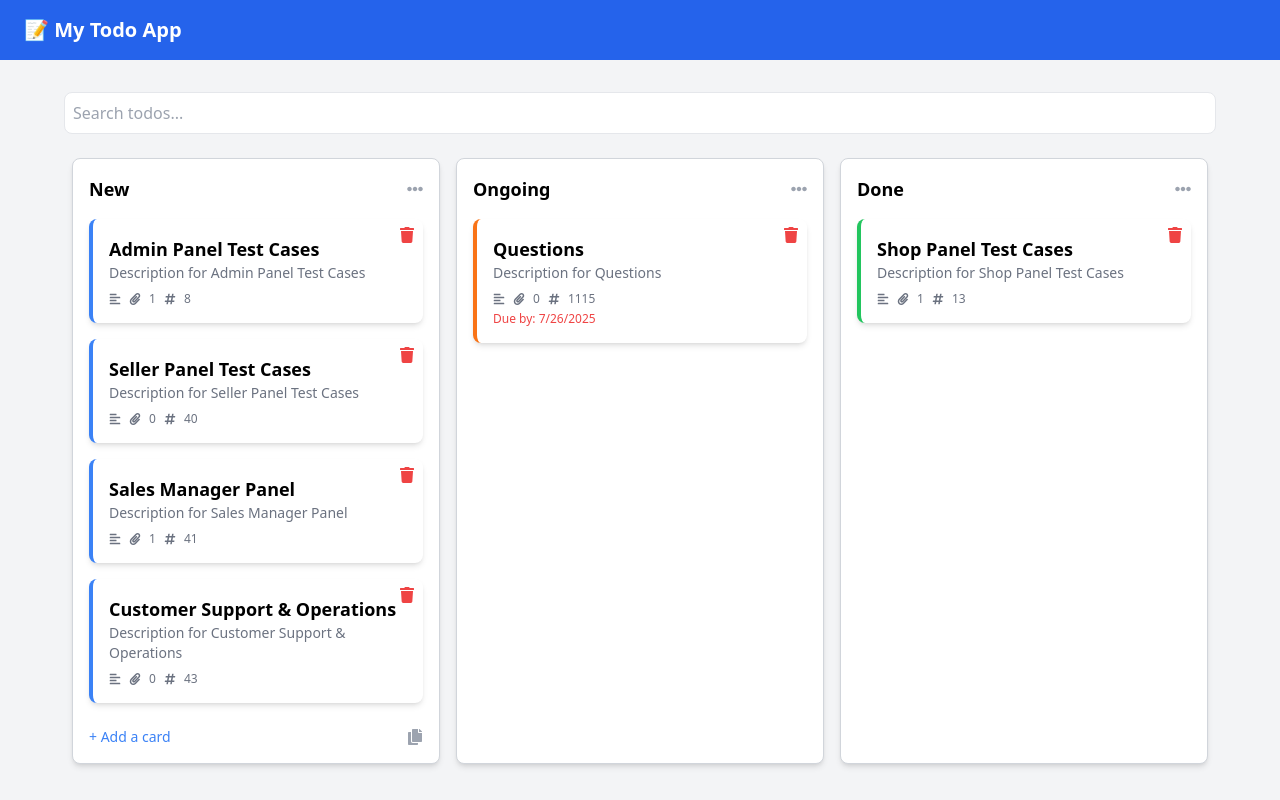
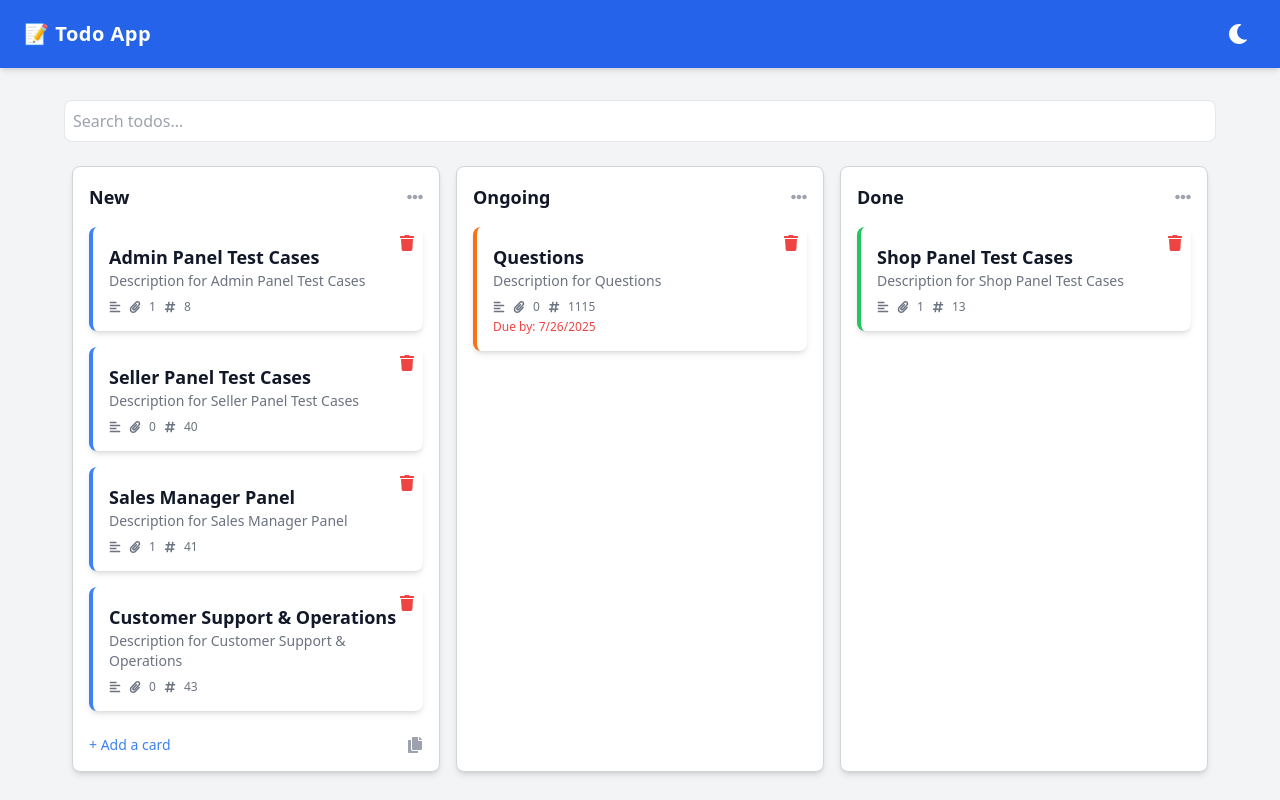
Before and after one commit to HussainShafayet/todo, a React (Create React App) app: page / in a window 1280 px wide. Shown: the top 800 px of the page. Built offline with nearby package versions, Linux system fonts and the light colour scheme.

Commit message:
all page them apply

```diff
--- a/src/components/Column.js
+++ b/src/components/Column.js
@@ -12,9 +12,11 @@ const Column = ({ id, title, todos }) => {
   const { moveTodo, toggleForm, copyLastCardValues, showAddTodoForm } = useTodo();
    const { setNodeRef, isOver } = useDroppable({ id });
   return (
-    <div ref={setNodeRef} className={`flex flex-col w-full md:w-1/3 p-4 border rounded-lg m-2 shadow-md bg-white transition-all duration-200 ${
-        isOver ? 'border-blue-500 bg-blue-50' : 'border-gray-300'
-      }`}>
+    <div ref={setNodeRef} className={`flex flex-col w-full md:w-1/3 p-4 border rounded-lg m-2 shadow-md
+              bg-white dark:bg-gray-800
+              text-gray-900 dark:text-gray-100
+              transition-all duration-200
+              ${isOver ? 'border-blue-500 bg-blue-50 dark:bg-blue-900' : 'border-gray-300 dark:border-gray-700'}`}>
       <Header title={title} />
       <div className="flex flex-col gap-2 mb-4">
         {title === 'New' && (
--- a/src/components/ConfirmModal.js
+++ b/src/components/ConfirmModal.js
@@ -27,23 +27,23 @@ const ConfirmModal = ({
     <AnimatePresence>
       <motion.div
         key="backdrop"
-        className="fixed inset-0 bg-black bg-opacity-50 flex justify-center items-center z-50"
+        className="fixed inset-0 bg-black/50 flex justify-center items-center z-50"
         initial={{ opacity: 0 }}
         animate={{ opacity: 1 }}
         exit={{ opacity: 0 }}
         onClick={onCancel}
+        role="dialog"
         aria-modal="true"
-        role="dialog"
         aria-labelledby="confirm-dialog-title"
         aria-describedby="confirm-dialog-description"
       >
         <motion.div
-          className="bg-white rounded-lg p-6 max-w-sm w-full shadow-lg"
+          className="bg-white dark:bg-gray-800 rounded-lg p-6 max-w-sm w-full shadow-xl text-gray-900 dark:text-gray-100"
           initial={{ scale: 0.9, opacity: 0 }}
           animate={{ scale: 1, opacity: 1 }}
           exit={{ scale: 0.9, opacity: 0 }}
-          onClick={(e) => e.stopPropagation()} // Prevent closing when clicking inside modal
-          tabIndex={-1} // Allow focus for accessibility
+          onClick={(e) => e.stopPropagation()}
+          tabIndex={-1}
         >
           <h2 id="confirm-dialog-title" className="text-lg font-bold mb-4">
             Confirm
@@ -54,7 +54,7 @@ const ConfirmModal = ({
           <div className="flex justify-end gap-4">
             <button
               onClick={onCancel}
-              className="px-4 py-2 rounded bg-gray-300 hover:bg-gray-400 focus:outline-none focus:ring-2 focus:ring-gray-500"
+              className="px-4 py-2 rounded bg-gray-300 hover:bg-gray-400 dark:bg-gray-600 dark:hover:bg-gray-500 focus:outline-none focus:ring-2 focus:ring-gray-500"
               aria-label="Cancel deletion"
             >
               Cancel
--- a/src/components/Footer.js
+++ b/src/components/Footer.js
@@ -2,8 +2,11 @@ import React from 'react';
 
 const Footer = () => {
   return (
-    <footer className="bg-gray-200 text-center text-sm text-gray-600 py-4 mt-4">
-      © {new Date().getFullYear()} My Todo App. All rights reserved.
+    <footer
+      className="bg-gray-200 dark:bg-gray-800 text-center text-sm text-gray-600 dark:text-gray-400 py-4 mt-4"
+      role="contentinfo"
+    >
+      © {new Date().getFullYear()} <span className="font-medium">Todo App</span>. All rights reserved.
     </footer>
   );
 };
--- a/src/components/Layout.js
+++ b/src/components/Layout.js
@@ -4,15 +4,14 @@ import Footer from './Footer';
 
 const Layout = ({ children }) => {
   return (
-    <div className="flex flex-col min-h-screen">
-      <Navbar />
+   <div className="flex flex-col min-h-screen bg-gray-100 text-gray-900 dark:bg-gray-900 dark:text-white transition-colors duration-300">
+  <Navbar />
+  <main className="flex-grow p-4">
+    {children}
+  </main>
+  <Footer />
+</div>
 
-      <main className="flex-grow p-4 bg-gray-100">
-        {children}
-      </main>
-
-      <Footer />
-    </div>
   );
 };
 
--- a/src/components/Navbar.js
+++ b/src/components/Navbar.js
@@ -1,9 +1,26 @@
 import React from 'react';
+import { useTheme } from '../context/ThemeContext';
+import { FaSun, FaMoon } from 'react-icons/fa';
 
 const Navbar = () => {
+  const { theme, toggleTheme } = useTheme();
+
   return (
-    <nav className="bg-blue-600 text-white px-6 py-4 shadow-md">
-      <h1 className="text-xl font-bold">📝 My Todo App</h1>
+    <nav
+      className="bg-blue-600 dark:bg-gray-900 text-white px-6 py-4 shadow-md flex justify-between items-center"
+      role="navigation"
+      aria-label="Main navigation"
+    >
+      <h1 className="text-xl font-bold tracking-wide">📝 Todo App</h1>
+
+      <button
+        onClick={toggleTheme}
+        className="text-xl p-2 rounded hover:bg-blue-500 dark:hover:bg-gray-700 transition-colors duration-200"
+        aria-label={`Switch to ${theme === 'dark' ? 'light' : 'dark'} theme`}
+        title={`Switch to ${theme === 'dark' ? 'light' : 'dark'} theme`}
+      >
+        {theme === 'dark' ? <FaSun /> : <FaMoon />}
+      </button>
     </nav>
   );
 };
--- a/src/components/SearchBar.js
+++ b/src/components/SearchBar.js
@@ -1,15 +1,19 @@
 import React from 'react';
-import {useTodo} from '../context/TodoContext';
+import { useTodo } from '../context/TodoContext';
 
 const SearchBar = () => {
-    const {searchTerm, setSearchTerm} = useTodo();
+  const { searchTerm, setSearchTerm } = useTodo();
+
   return (
     <input
       type="search"
       placeholder="Search todos..."
       value={searchTerm}
       onChange={(e) => setSearchTerm(e.target.value)}
-      className="w-full max-w-6xl p-2 mb-4 border rounded-lg"
+      className="w-full max-w-6xl p-2 mb-4 border rounded-lg
+                 bg-white text-gray-900 placeholder-gray-400
+                 dark:bg-gray-800 dark:text-gray-100 dark:placeholder-gray-500
+                 dark:border-gray-600 transition-colors duration-300 focus:outline-none focus:ring focus:ring-blue-300"
       aria-label="Search todos"
     />
   );
--- a/src/components/TodoBoard.js
+++ b/src/components/TodoBoard.js
@@ -7,7 +7,7 @@ import SearchBar from "./SearchBar";
 
 const TodoBoard = () => {
   const [activeTodo, setActiveTodo] = useState(null);
-  const { todos, moveTodo,copyLastCardValues} = useTodo();
+  const { todos, moveTodo, copyLastCardValues } = useTodo();
 
   const handleDragStart = (event) => {
     const { active } = event;
@@ -35,8 +35,13 @@ const TodoBoard = () => {
 
   return (
     <DndContext onDragEnd={handleDragEnd} onDragStart={handleDragStart}>
-      <div className="flex flex-col items-center p-4 bg-gray-100 min-h-screen">
-        <SearchBar  />
+      <div className="flex flex-col items-center p-4 min-h-screen
+                      bg-gray-100 text-gray-900
+                      dark:bg-gray-900 dark:text-white
+                      transition-colors duration-300">
+
+        <SearchBar />
+
         <div className="flex flex-col md:flex-row justify-between w-full max-w-6xl">
           {["New", "Ongoing", "Done"].map((status) => (
             <Column
--- a/src/components/TodoItem.js
+++ b/src/components/TodoItem.js
@@ -17,9 +17,7 @@ const TodoItem = ({ todo }) => {
   const menuRef = useRef(null);
   const [isModalOpen, setIsModalOpen] = useState(false);
 
-  const { attributes, listeners, setNodeRef } = useDraggable({
-    id: todo.id,
-  });
+  const { attributes, listeners, setNodeRef } = useDraggable({ id: todo.id });
 
   useEffect(() => {
     if (status === 'Ongoing' && dueDate && new Date(dueDate) < new Date()) {
@@ -29,7 +27,7 @@ const TodoItem = ({ todo }) => {
 
   const toggleMenu = useCallback((e) => {
     e.preventDefault();
-    setShowMenu(prev => !prev);
+    setShowMenu((prev) => !prev);
   }, []);
 
   const handleClickOutside = useCallback((e) => {
@@ -41,21 +39,20 @@ const TodoItem = ({ todo }) => {
   useEffect(() => {
     if (showMenu) {
       document.addEventListener('mousedown', handleClickOutside);
-    } else {
-      document.removeEventListener('mousedown', handleClickOutside);
     }
     return () => {
       document.removeEventListener('mousedown', handleClickOutside);
     };
   }, [showMenu, handleClickOutside]);
 
-  const handleStatusChange = useCallback((newStatus) => {
+  const handleStatusChange = useCallback(
+    (newStatus) => {
       const updatedDate = newStatus === 'Ongoing' ? selectedDate : null;
       moveTodo(id, newStatus, updatedDate);
       setShowMenu(false);
-  }, [id, moveTodo, selectedDate]);
-
-
+    },
+    [id, moveTodo, selectedDate]
+  );
 
   const openModal = () => setIsModalOpen(true);
   const closeModal = () => setIsModalOpen(false);
@@ -72,15 +69,17 @@ const TodoItem = ({ todo }) => {
       exit={{ opacity: 0, scale: 0.95 }}
       transition={{ duration: 0.3 }}
       ref={setNodeRef}
-      className={`relative p-4 mb-2 border-l-4 rounded-lg bg-white shadow-md cursor-grab ${getStatusColor(status)}`}
       onContextMenu={toggleMenu}
+      className={`relative p-4 mb-2 border-l-4 rounded-lg shadow-md cursor-grab transition-colors duration-300
+        bg-white dark:bg-gray-800 text-gray-900 dark:text-gray-100
+        ${getStatusColor(status)}
+      `}
     >
       <div {...listeners} {...attributes}>
+        <h2 className="text-lg font-bold">{title}</h2>
+        <p className="text-sm text-gray-500 dark:text-gray-300">{description}</p>
 
-        <h2 className="text-lg font-bold">{title}</h2>
-        <p className="text-sm text-gray-500">{description}</p>
-
-        <div className="flex items-center mt-2 text-gray-500 text-xs gap-2">
+        <div className="flex items-center mt-2 text-gray-500 dark:text-gray-400 text-xs gap-2">
           <FaAlignLeft />
           <FaPaperclip />
           <span>{attachments}</span>
@@ -126,22 +125,23 @@ const TodoItem = ({ todo }) => {
   );
 };
 
-
-const ContextMenu = React.forwardRef(({ currentStatus, selectedDate, onDateChange, onSelectStatus }, ref) => {
+const ContextMenu = React.forwardRef(
+  ({ currentStatus, selectedDate, onDateChange, onSelectStatus }, ref) => {
     const options = getNextStatusOptions(currentStatus);
 
     return (
       <div
         ref={ref}
-      className="absolute top-10 left-0 bg-white border rounded-lg shadow-lg z-10 p-4 w-52 pointer-events-auto"
+        className="absolute top-10 left-0 bg-white dark:bg-gray-700 border border-gray-200 dark:border-gray-600
+        text-gray-800 dark:text-gray-100 rounded-lg shadow-lg z-10 p-4 w-52 transition-colors duration-300"
       >
         {options.includes('Ongoing') && (
           <div className="mb-4">
-          <label className="block mb-1 text-sm font-semibold">Select Due Date:</label>
+            <label className="block mb-1 text-sm font-semibold dark:text-white">Select Due Date:</label>
             <DatePicker
               selected={selectedDate}
               onChange={onDateChange}
-            className="w-full p-2 border rounded text-sm"
+              className="w-full p-2 border rounded text-sm bg-white dark:bg-gray-800 dark:border-gray-600 dark:text-white"
               dateFormat="MM/dd/yyyy"
             />
           </div>
@@ -154,14 +154,14 @@ const ContextMenu = React.forwardRef(({ currentStatus, selectedDate, onDateChang
               e.stopPropagation();
               onSelectStatus(option);
             }}
-          className="block w-full text-left p-2 text-sm hover:bg-gray-100 rounded"
+            className="block w-full text-left p-2 text-sm rounded hover:bg-gray-100 dark:hover:bg-gray-600"
           >
             Move to {option}
           </button>
         ))}
       </div>
     );
-});
-
+  }
+);
 
 export default TodoItem;
--- /dev/null
+++ b/src/context/ThemeContext.js
@@ -0,0 +1,27 @@
+import React, { createContext, useContext, useEffect, useState } from 'react';
+
+const ThemeContext = createContext();
+
+export const ThemeProvider = ({ children }) => {
+  const [theme, setTheme] = useState(() => localStorage.getItem('theme') || 'light');
+
+  useEffect(() => {
+    const root = window.document.documentElement;
+    root.classList.remove(theme === 'dark' ? 'light' : 'dark');
+    root.classList.add(theme);
+
+    localStorage.setItem('theme', theme);
+  }, [theme]);
+
+  const toggleTheme = () => {
+    setTheme((prev) => (prev === 'dark' ? 'light' : 'dark'));
+  };
+
+  return (
+    <ThemeContext.Provider value={{ theme, toggleTheme }}>
+      {children}
+    </ThemeContext.Provider>
+  );
+};
+
+export const useTheme = () => useContext(ThemeContext);
--- a/tailwind.config.js
+++ b/tailwind.config.js
@@ -1,5 +1,6 @@
 /** @type {import('tailwindcss').Config} */
 module.exports = {
+  darkMode: 'class',
   content: [
     "./src/**/*.{js,jsx,ts,tsx}",
   ],
```
Also changed, not shown: src/App.js (+8 -8 lines), src/components/AddTodoForm.js (+23 -11 lines). Lines whose indentation alone changed are shown as unchanged.
